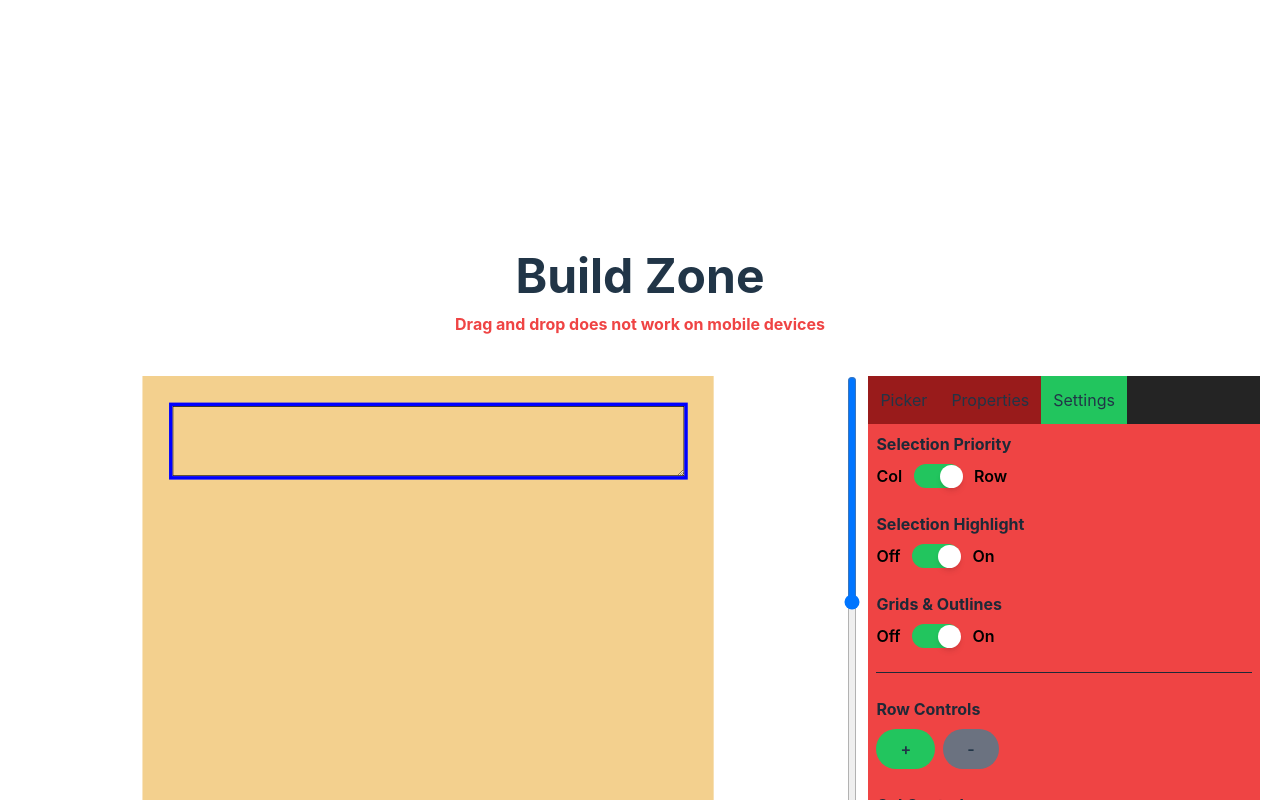
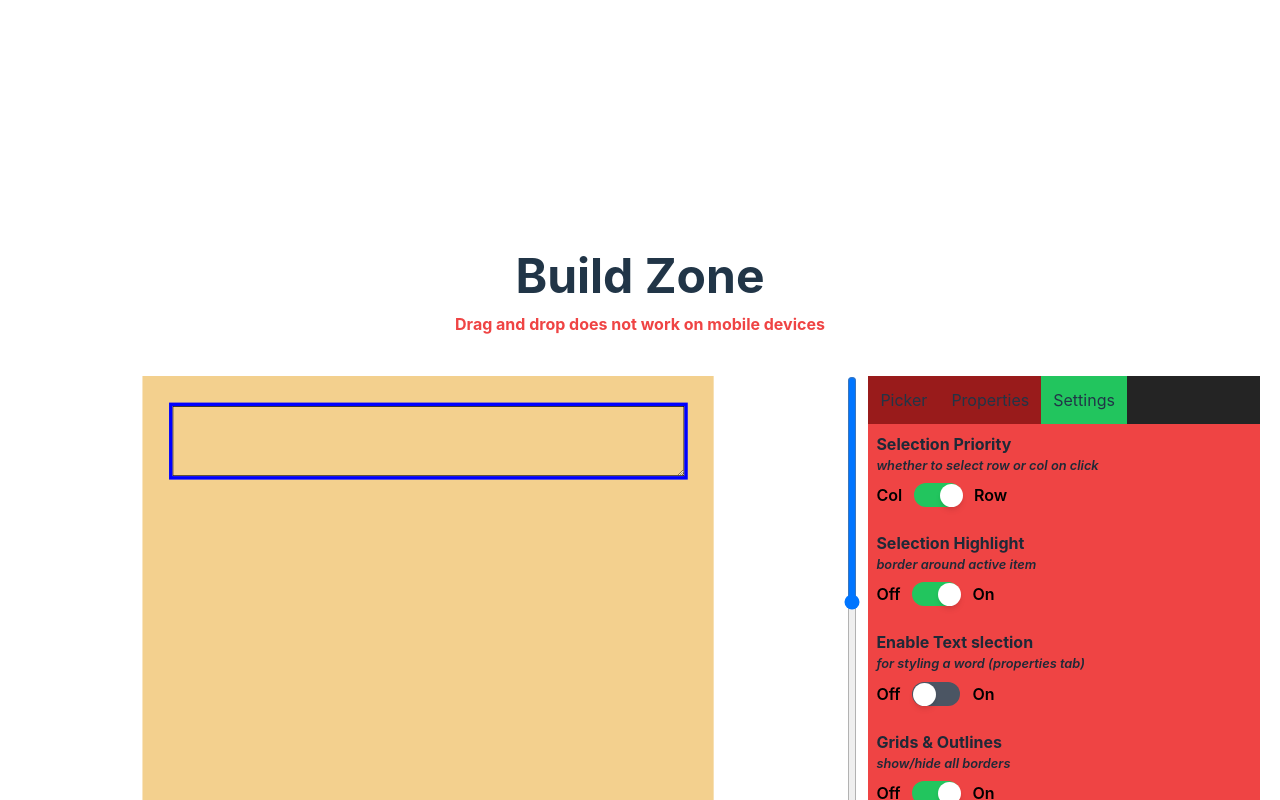
Before and after one commit to Metalax0/resume-builder, a React (Vite) app: page / in a window 1280 px wide. Both pictures are taken after a click on the button "Settings". Shown: the part 612-1412 px from the top of the page. Built offline with nearby package versions, Linux system fonts and the light colour scheme; the HTML template or start-up script is replaced by a standard one.

Commit message:
textSelection/ text selection can be toggled in settingstab

```diff
--- a/src/components/sections/tabs/properties/index.tsx
+++ b/src/components/sections/tabs/properties/index.tsx
@@ -44,8 +44,10 @@ export const PropertiesTab = () => {
 
     useEffect(() => {
         const updateSelectedText = () => {
+            if (settingsState.enableTextSelection) {
                 const newSelectedTextContainer = getSelectedTextContainer();
                 setSelectedTextContainer(newSelectedTextContainer);
+            }
         };
 
         document.addEventListener("selectionchange", updateSelectedText);
@@ -53,7 +55,7 @@ export const PropertiesTab = () => {
         return () => {
             document.removeEventListener("selectionchange", updateSelectedText);
         };
-    }, []);
+    }, [settingsState.enableTextSelection]);
 
     return (
         <div className="flex flex-col gap-3 flex-1 bg-red-500 text-left">
@@ -179,7 +181,8 @@ export const PropertiesTab = () => {
                     )}
 
                     {/* Text Selection */}
-                    {selectedTextContainer && (
+                    {selectedTextContainer &&
+                        settingsState.enableTextSelection && (
                             <Accordion
                                 title="Selected Text"
                                 isOpen={
--- a/src/components/sections/tabs/settings/index.tsx
+++ b/src/components/sections/tabs/settings/index.tsx
@@ -40,6 +40,12 @@ export const SettingsTab = () => {
         });
     };
 
+    const handleTextSelectionToggle = () => {
+        settingsDispatch({
+            value: { enableTextSelection: !settingsState.enableTextSelection },
+        });
+    };
+
     const handleSelectionPriority = () => {
         const newPriority =
             settingsState.selectionPriority === SelectionPriorityEnumType.row
@@ -52,11 +58,14 @@ export const SettingsTab = () => {
 
     return (
         <div
-            className="flex flex-col items-start flex-1 gap-6 bg-red-500 font-semibold"
+            className="flex flex-col items-start flex-1 gap-6 bg-red-500 font-semibold text-gray-800"
             onDragOver={(e) => e.preventDefault()}
         >
-            <div className="flex flex-col items-start gap-2">
-                <p className="text-gray-800 font-bold">Selection Priority</p>
+            <div className="flex flex-col items-start">
+                <p className="font-bold">Selection Priority</p>
+                <small className="mb-2 italic">
+                    whether to select row or col on click
+                </small>
                 <ToggleSwitch
                     id="selection"
                     labelOn={"Row"}
@@ -71,8 +80,9 @@ export const SettingsTab = () => {
                 />
             </div>
 
-            <div className="flex flex-col items-start gap-2">
-                <p className="text-gray-800 font-bold">Selection Highlight</p>
+            <div className="flex flex-col items-start ">
+                <p className="font-bold">Selection Highlight</p>
+                <small className="mb-2 italic">border around active item</small>
                 <ToggleSwitch
                     id="selection-highlight"
                     labelOn={"On"}
@@ -82,8 +92,23 @@ export const SettingsTab = () => {
                 />
             </div>
 
-            <div className="flex flex-col items-start gap-2">
-                <p className="text-gray-800 font-bold">Grids & Outlines</p>
+            <div className="flex flex-col items-start ">
+                <p className="font-bold">Enable Text slection</p>
+                <small className="mb-2 italic">
+                    for styling a word (properties tab)
+                </small>
+                <ToggleSwitch
+                    id="text-selection"
+                    labelOn={"On"}
+                    labelOff={"Off"}
+                    isToggled={settingsState.enableTextSelection}
+                    action={handleTextSelectionToggle}
+                />
+            </div>
+
+            <div className="flex flex-col items-start ">
+                <p className="font-bold">Grids & Outlines</p>
+                <small className="mb-2 italic">show/hide all borders</small>
                 <ToggleSwitch
                     id="outlines"
                     labelOn={"On"}
@@ -96,7 +121,7 @@ export const SettingsTab = () => {
             <hr className="w-full border-gray-800 border-px" />
 
             <div className="flex flex-col items-start gap-2">
-                <p className="text-gray-800 font-bold">Row Controls</p>
+                <p className="font-bold">Row Controls</p>
                 <div className="flex gap-2">
                     <Button
                         bttnName={"+"}
@@ -115,7 +140,7 @@ export const SettingsTab = () => {
             </div>
 
             <div className="flex flex-col items-start gap-2">
-                <p className="text-gray-800 font-bold">Col Controls</p>
+                <p className="font-bold">Col Controls</p>
                 <div className="flex gap-2">
                     <Button
                         bttnName={"+"}
@@ -134,7 +159,7 @@ export const SettingsTab = () => {
             </div>
 
             <div className="flex flex-col items-start gap-2">
-                <p className="text-gray-800 font-bold">Export</p>
+                <p className="font-bold">Export</p>
                 <Button
                     bttnName={"PDF"}
                     bttnType={BttnTypeEnum.primary}
--- a/src/state-management/settingsReducer.ts
+++ b/src/state-management/settingsReducer.ts
@@ -14,6 +14,7 @@ export const settingsInitialState: SettingsStateType = {
     isRemoveColBttnDisabled: true,
     pdfRef: createRef<HTMLElement>(),
     builderZoom: 70,
+    enableTextSelection: false,
 };
 
 // Helper to update settings category with the given updates
--- a/src/types/settings.ts
+++ b/src/types/settings.ts
@@ -14,6 +14,7 @@ export interface SettingsStateType {
     isRemoveColBttnDisabled: boolean;
     pdfRef: React.RefObject<HTMLElement>;
     builderZoom: number;
+    enableTextSelection: boolean;
 }
 
 // Selection Priority Enum
```
Lines whose indentation alone changed are shown as unchanged.
